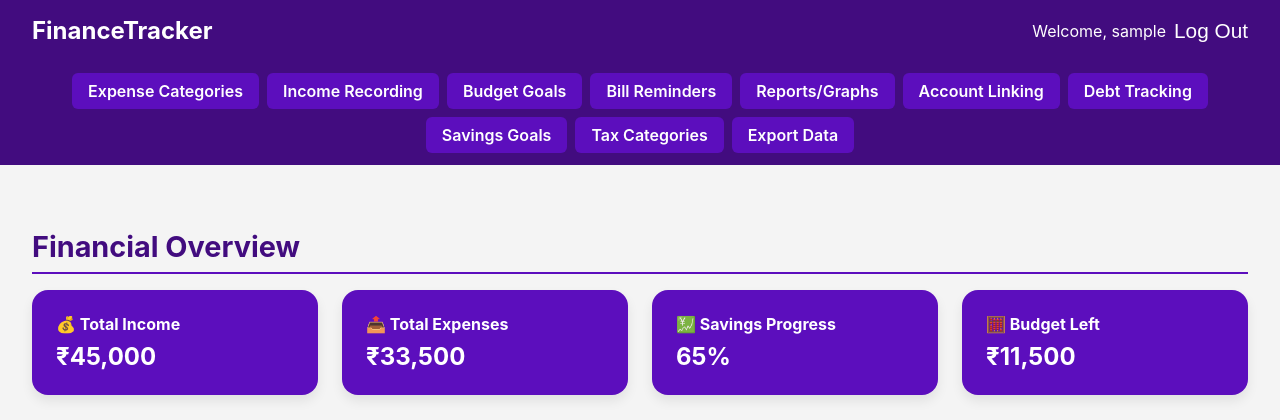
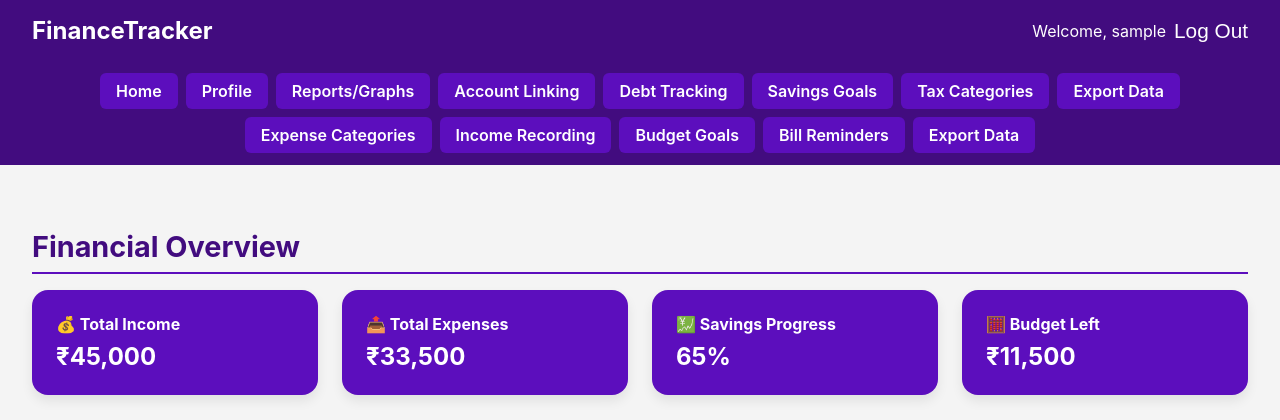
Before and after one commit to SanjidaDisha/Personal-Finance-Tracker, a PHP site: page /view/dashboard.php in a window 1280 px wide. Shown: the top 420 px of the page. Run offline with PHP 8.4, Linux system fonts and the light colour scheme; the visitor is signed in with stand-in values (Sample User, id 1).

Commit message:
Update dashboard.php

```diff
--- a/view/dashboard.php
+++ b/view/dashboard.php
@@ -30,16 +30,23 @@ $username = htmlspecialchars($_SESSION['username'] ?? 'User'); // fallback usern
 </header>
 
 <nav class="nav-links">
+
+  <a href="landing-page.php">Home</a>
+  <a href="ProfileManagement.php">Profile</a>
+ <a href="reports.php">Reports/Graphs</a>
+  <a href="account-linking.php">Account Linking</a>
+  <a href="debt-tracking.php">Debt Tracking</a>
+  <a href="savings-goals.php">Savings Goals</a>
+  <a href="tax-categories.php">Tax Categories</a>
+  <a href="#">Export Data</a>
+
   <a href="expenseCategories.php">Expense Categories</a>
   <a href="income_recording.php">Income Recording</a>
   <a href="budgetGoals.php">Budget Goals</a>
   <a href="billReminders.php">Bill Reminders</a>
-  <a href="#">Reports/Graphs</a>
-  <a href="#">Account Linking</a>
-  <a href="#">Debt Tracking</a>
-  <a href="#">Savings Goals</a>
-  <a href="#">Tax Categories</a>
+
   <a href="exportWizard.php">Export Data</a>
+
 </nav>
 
 <main class="dashboard">
```
